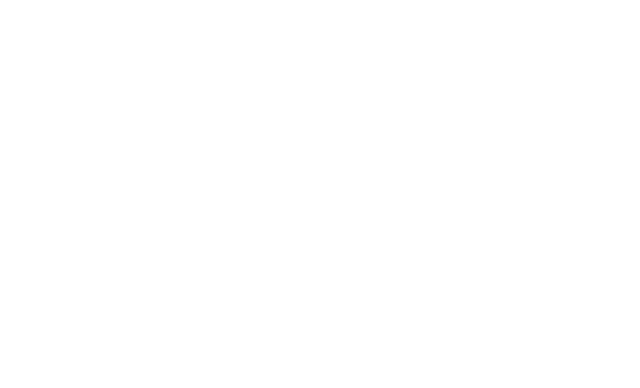
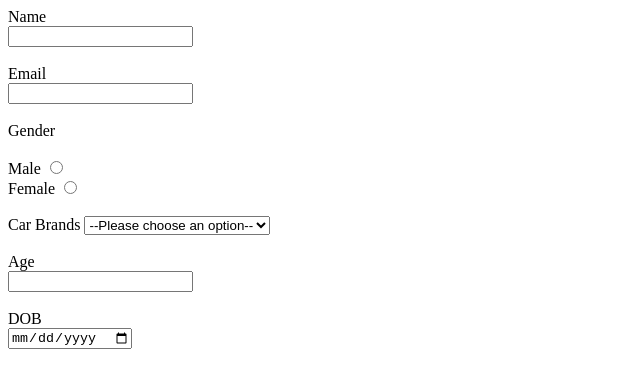
Before and after one commit to acciojob/signup-form-car-UtsavKumar126, a website: page main.html in a window 1280 px wide. Shown: the whole page, without its empty margins (0-640 px from the left). Drawn offline with Linux system fonts and the light colour scheme.

Commit message:
created a submission

```diff
--- a/main.html
+++ b/main.html
@@ -10,6 +10,30 @@
 	<!-- the entire body must be written by student -->
     <script type="text/javascript" src="./script.js">
 </script>
+	<form method="post" action="/submit">
+		<label for="#name">Name</label><br>
+		<input type="text" id="#name" name="#name" required><br><br>
+		<label for="#email">Email</label><br>
+		<input type="email" id="#email" name="#email" required><br><br>
+		<label for="#gender">Gender</label><br><br>
+		<label for="#gender_m">Male</label>
+		<input type="radio" id="#gender_m" name="#gender" required ><br>
+		<label for="#gender_f">Female</label>
+		<input type="radio" id="#gender_f" name="#gender" required><br><br>
+		<label for="#cars" >Car Brands</label>
+		<select id="#cars" >
+		        <option value="" disabled selected hidden>--Please choose an option--</option>
+				<option value="bmw">BMW</option>
+				<option value="audi">Audi</option>
+				<option value="mercedez">Mercedez</option>
+        </select><br><br>
+		<label for="#age">Age</label><br>
+		<input type="number" id="#age" name="#age" required><br><br>
+		<label for="#dob">DOB</label><br>
+		<input type="date" id="#dob" name="#dob" required><br><br>
+
+
+	</form>
 
 </body>
 
```
